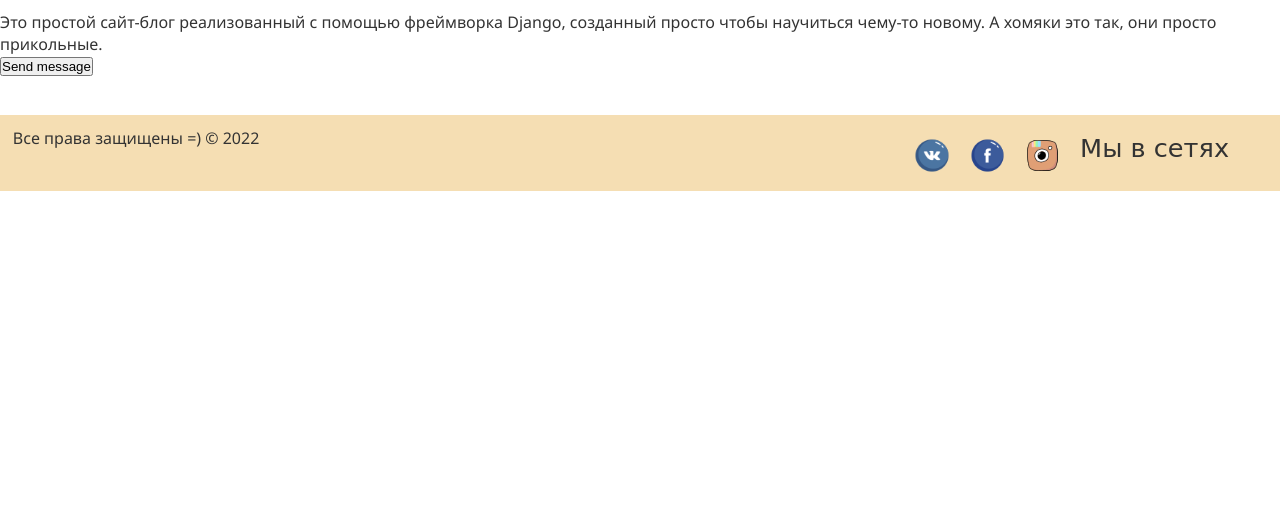
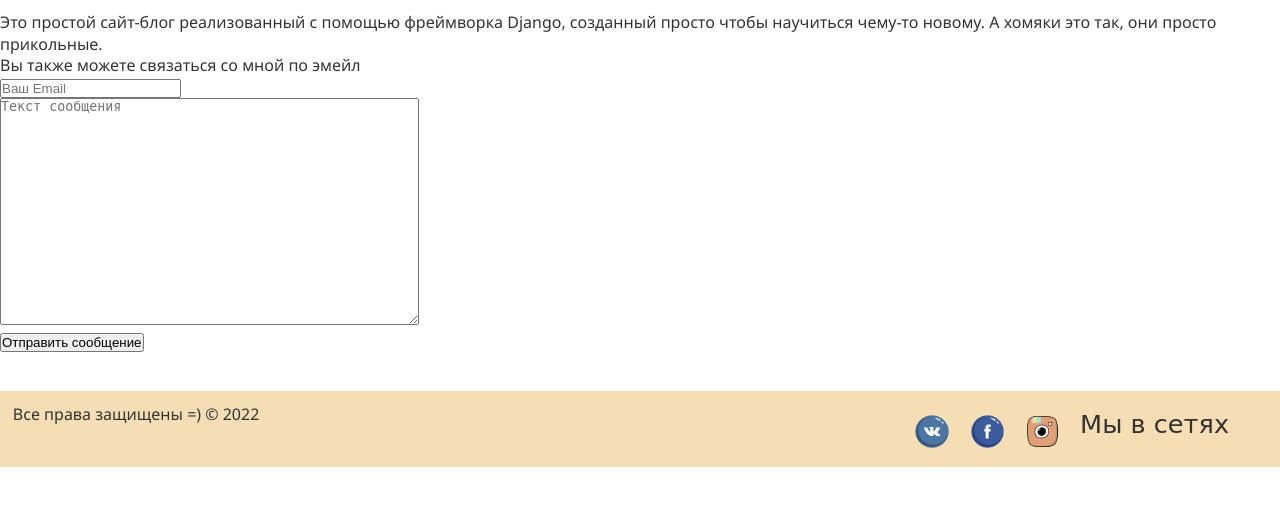
Before and after one commit to deus99999/Hamster_site, a Django app: page /about/ in a window 1280 px wide. Shown: the part 252-758 px from the top of the page. Run offline with Django 4.2, Linux system fonts and the light colour scheme.

Commit message:
add form for sending email message

```diff
--- a/blog/settings.py
+++ b/blog/settings.py
@@ -131,3 +131,9 @@ MEDIA_ROOT = os.path.join(BASE_DIR, 'media')
 DEFAULT_AUTO_FIELD = 'django.db.models.BigAutoField'
 
 LOGOUT_REDIRECT_URL = "/"
+
+
+# config/settings.py
+RECIPIENTS_EMAIL = ['rudenkoalexey@ukr.net']   # замените на свою почту
+DEFAULT_FROM_EMAIL = 'rudenkoalexey@ukr.net'  # замените на свою почту
+EMAIL_BACKEND = 'django.core.mail.backends.console.EmailBackend'
--- a/myblog/admin.py
+++ b/myblog/admin.py
@@ -5,5 +5,4 @@ from .models import Post
 class PostAdmin(admin.ModelAdmin):
     prepopulated_fields = {'url': ('title',)}
 
-
 admin.site.register(Post, PostAdmin)
--- a/myblog/forms.py
+++ b/myblog/forms.py
@@ -6,10 +6,15 @@ from django.forms import ModelForm, TextInput, Textarea, DateTimeInput, Select,
 
 
 class ContactForm(forms.Form):
-    name = forms.CharField
-    message = forms.CharField(
-        widget=forms.Textarea
-    )
+    from_email = forms.EmailField(label='Email',
+                                  widget=forms.TextInput(attrs={"class": "form-control",
+                                                                "placeholder": "Ваш Email"}),
+                                  required=True)
+    message = forms.CharField(label='Сообщение',
+                              widget=forms.Textarea(attrs={"class": "form-control",
+                                                                'cols': 50, 'rows': 15,
+                                                              "placeholder": "Текст сообщения"}),
+                              required=True)
 
     def send_email(self):
         pass
--- a/myblog/templates/myblog/about.html
+++ b/myblog/templates/myblog/about.html
@@ -3,10 +3,16 @@
 {% block title %} О нас {% endblock %}
 
 {% block content %}
+<div class="add_article">
 	<p>Это простой сайт-блог реализованный с помощью фреймворка Django, созданный просто чтобы научиться чему-то новому. А хомяки это так, они просто прикольные.</p>
+	<p>Вы также можете связаться со мной по эмейл</p>
 	<form method="post">
+		<p>{{ error }}</p>
+		{% for form in forms %}
 		{% csrf_token %}
-    	{{ form.as_p }}
-    	<input type="submit" value="Send message">
+		{{ form }}<br>
+		{% endfor %}
+    	<button name="submit">Отправить сообщение</button>
 	</form>
+</div>
 {% endblock %}
--- a/myblog/urls.py
+++ b/myblog/urls.py
@@ -1,6 +1,6 @@
 from django.urls import path
 from .views import MainView, PostDetailView, SignUpView, SignInView, \
-    SearchResultView, WriteArticleView, AboutView, create_article
+    SearchResultView, WriteArticleView, create_article, contact_view
 from django.contrib.auth.views import LogoutView
 from django.conf import settings
 
@@ -12,6 +12,6 @@ urlpatterns = [
     path('signout/', LogoutView.as_view(), {'next_page': settings.LOGOUT_REDIRECT_URL}, name='signout'),
     path('search/', SearchResultView.as_view(), name='search_results'),
     path('write_article', create_article, name='write_article'),
-    path('about/', AboutView.as_view(), name='about'),
+    path('about/', contact_view, name='about'),
 
 ]
--- a/myblog/views.py
+++ b/myblog/views.py
@@ -2,14 +2,41 @@ from django.shortcuts import render, get_object_or_404, redirect
 from django.views import View
 from django.core.paginator import Paginator
 from .models import Post
-from .forms import SigUpForm, SignInForm, CreateArticleForm
+from .forms import SigUpForm, SignInForm, CreateArticleForm, ContactForm
 from django.contrib.auth import login, authenticate
-from django.http import HttpResponseRedirect
+from django.http import HttpResponseRedirect, HttpResponse
 from django.db.models import Q
 from django.views.generic.edit import FormView
 from django.views.generic import CreateView, DetailView
 from django.urls import reverse
 from django.utils import timezone
+from django.core.mail import send_mail, BadHeaderError
+from blog.settings import RECIPIENTS_EMAIL, DEFAULT_FROM_EMAIL
+
+
+def contact_view(request):
+    # если метод GET, вернем форму
+    if request.method == 'GET':
+        form = ContactForm()
+    elif request.method == 'POST':
+        # если метод POST, проверим форму и отправим письмо
+        form = ContactForm(request.POST)
+        if form.is_valid():
+            from_email = form.cleaned_data['from_email']
+            message = form.cleaned_data['message']
+            try:
+                send_mail(f'От {from_email}', message,
+                          DEFAULT_FROM_EMAIL, RECIPIENTS_EMAIL)
+            except BadHeaderError:
+                return HttpResponse('Ошибка в теме письма.')
+            return redirect('success')
+    else:
+        return HttpResponse('Неверный запрос.')
+    return render(request, "myblog/about.html", {'forms': form})
+
+
+def success_view(request):
+    return HttpResponse('Приняли! Спасибо за вашу заявку.')
 
 
 def create_article(request):
@@ -30,11 +57,6 @@ def create_article(request):
 class WriteArticleView(View):
     def get(self, request, *args, **kwargs):
         return render(request, 'myblog/write_article.html')
-
-
-class AboutView(View):
-    def get(self, request, *args, **kwargs):
-        return render(request, 'myblog/about.html')
 
 
 class MainView(View):
```
Also changed, not shown: myblog/static/css/style.css (+13 -0 lines).
